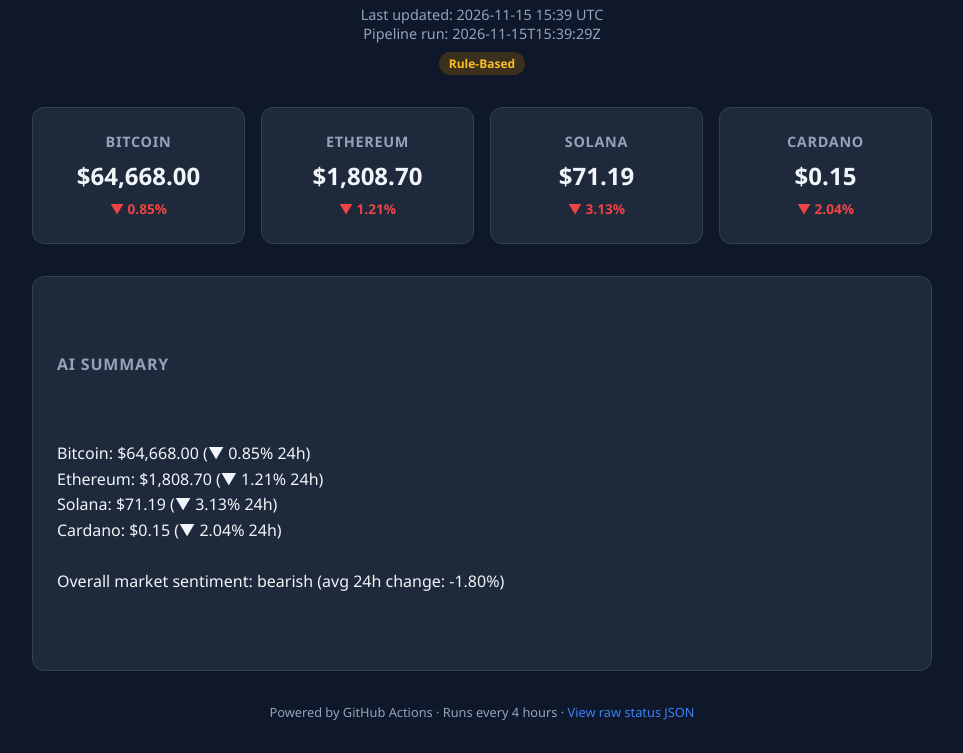
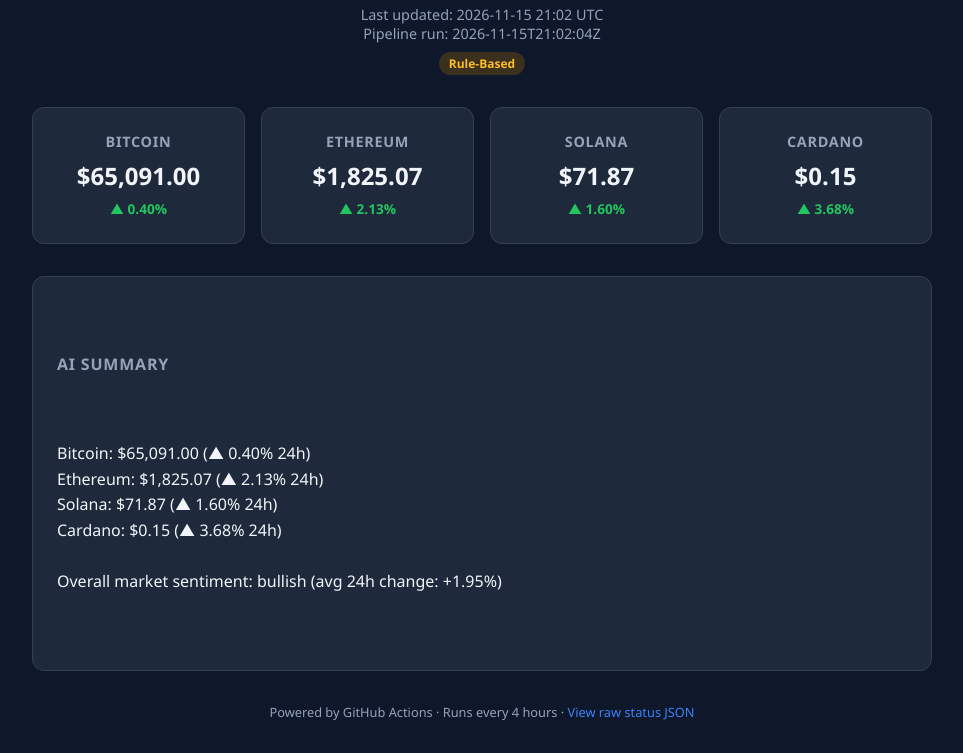
Before and after one commit to abdelaziz1119/automated-pipeline, a plain HTML site: page site/index.html in a window 1280 px wide. Shown: the part 73-826 px from the top of the page, without its empty margins (158-1121 px from the left). Drawn offline with Linux system fonts and the light colour scheme.

Commit message:
chore: automated content update
  Generated at 2026-11-15T21:02:04Z
  Pipeline status: success

```diff
--- a/site/index.html
+++ b/site/index.html
@@ -99,8 +99,8 @@
         <header>
             <h1>Automated AI Pipeline</h1>
             <div class="meta">
-                Last updated: 2026-11-15 15:39 UTC<br>
-                Pipeline run: 2026-11-15T15:39:29Z
+                Last updated: 2026-11-15 21:02 UTC<br>
+                Pipeline run: 2026-11-15T21:02:04Z
             </div>
             <div class="badges"><span class="badge fallback">Rule-Based</span></div>
         </header>
@@ -109,34 +109,34 @@
 
             <div class="card">
                 <h3>Bitcoin</h3>
-                <div class="price">$64,668.00</div>
-                <span class="change" style="color:#ef4444">▼ 0.85%</span>
+                <div class="price">$65,091.00</div>
+                <span class="change" style="color:#22c55e">▲ 0.40%</span>
             </div>
             <div class="card">
                 <h3>Ethereum</h3>
-                <div class="price">$1,808.70</div>
-                <span class="change" style="color:#ef4444">▼ 1.21%</span>
+                <div class="price">$1,825.07</div>
+                <span class="change" style="color:#22c55e">▲ 2.13%</span>
             </div>
             <div class="card">
                 <h3>Solana</h3>
-                <div class="price">$71.19</div>
-                <span class="change" style="color:#ef4444">▼ 3.13%</span>
+                <div class="price">$71.87</div>
+                <span class="change" style="color:#22c55e">▲ 1.60%</span>
             </div>
             <div class="card">
                 <h3>Cardano</h3>
                 <div class="price">$0.15</div>
-                <span class="change" style="color:#ef4444">▼ 2.04%</span>
+                <span class="change" style="color:#22c55e">▲ 3.68%</span>
             </div>
         </div>
 
         <div class="summary">
             <h2>AI Summary</h2>
-            <p>Bitcoin: $64,668.00 (▼ 0.85% 24h)
-Ethereum: $1,808.70 (▼ 1.21% 24h)
-Solana: $71.19 (▼ 3.13% 24h)
-Cardano: $0.15 (▼ 2.04% 24h)
+            <p>Bitcoin: $65,091.00 (▲ 0.40% 24h)
+Ethereum: $1,825.07 (▲ 2.13% 24h)
+Solana: $71.87 (▲ 1.60% 24h)
+Cardano: $0.15 (▲ 3.68% 24h)
 
-Overall market sentiment: bearish (avg 24h change: -1.80%)</p>
+Overall market sentiment: bullish (avg 24h change: +1.95%)</p>
         </div>
 
         <footer>
--- a/site/status.json
+++ b/site/status.json
@@ -1,5 +1,5 @@
 {
-  "timestamp": "2026-11-15T15:39:29Z",
+  "timestamp": "2026-11-15T21:02:04Z",
   "status": "success",
   "used_llm": false,
   "data_source": "CoinGecko API",
@@ -10,5 +10,5 @@
     "cardano"
   ],
   "data_ok": true,
-  "summary": "Bitcoin: $64,668.00 (\u25bc 0.85% 24h)\nEthereum: $1,808.70 (\u25bc 1.21% 24h)\nSolana: $71.19 (\u25bc 3.13% 24h)\nCardano: $0.15 (\u25bc 2.04% 24h)\n\nOverall market sentiment: bearish (avg 24h change: -1.80%)"
+  "summary": "Bitcoin: $65,091.00 (\u25b2 0.40% 24h)\nEthereum: $1,825.07 (\u25b2 2.13% 24h)\nSolana: $71.87 (\u25b2 1.60% 24h)\nCardano: $0.15 (\u25b2 3.68% 24h)\n\nOverall market sentiment: bullish (avg 24h change: +1.95%)"
 }
```
